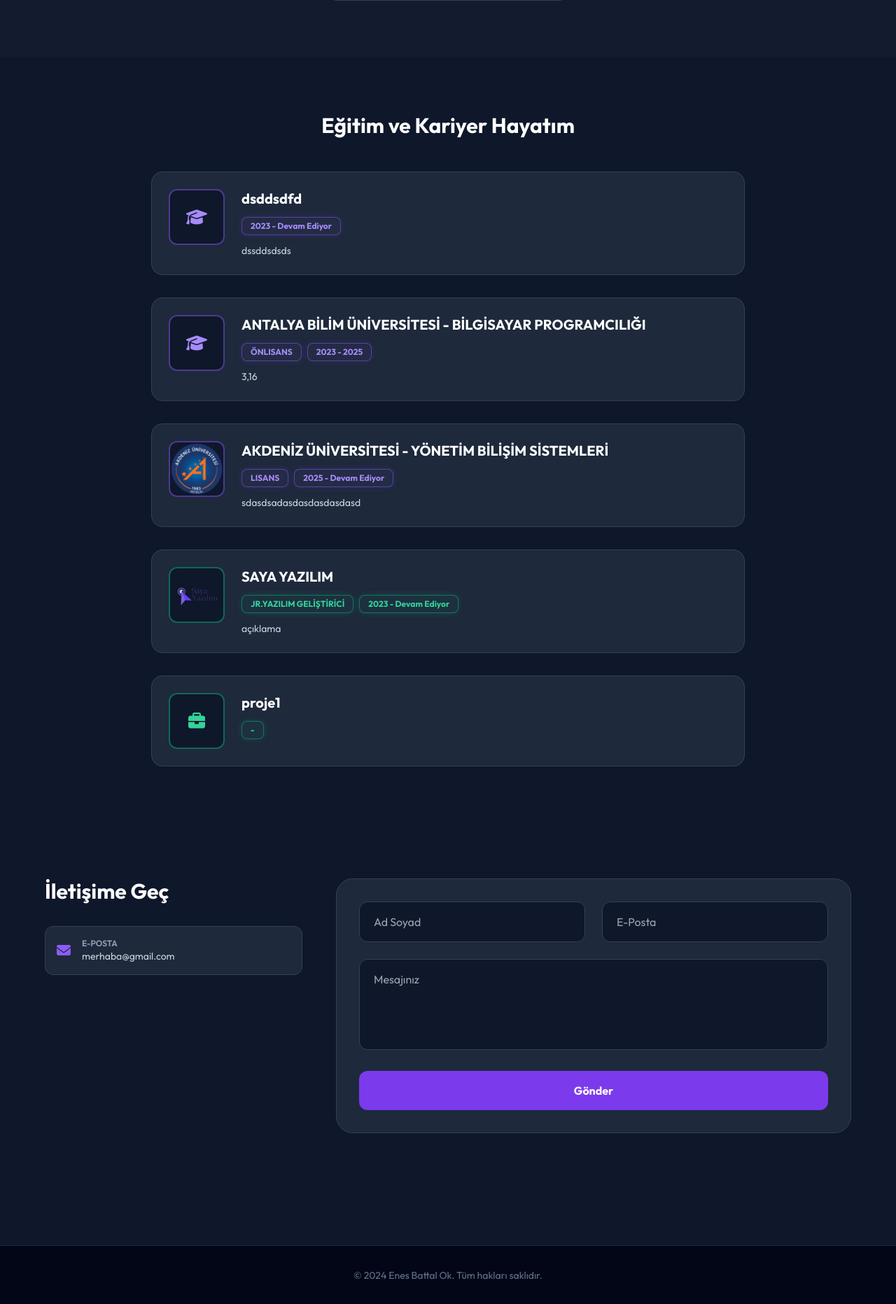
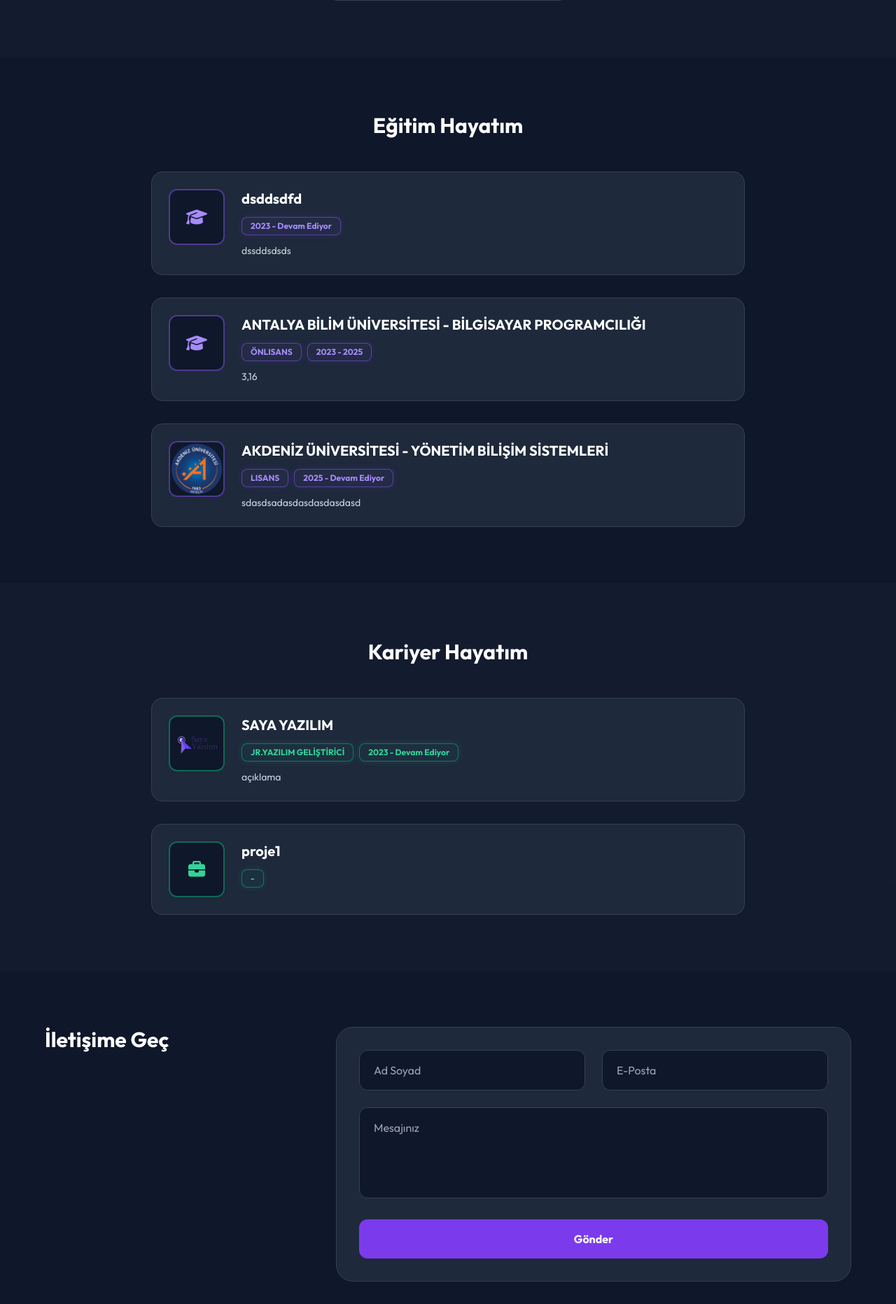
Before and after one commit to EnesBattalOk/PersonalWebsite, a Flask app: page / in a window 1280 px wide. Shown: the part 2803-4666 px from the top of the page at 70% size. Run offline with Flask 3, Linux system fonts and the light colour scheme; data comes from the database, SQL or seed files in the repository; both versions use the stored data as it was after the commit; some libraries are stand-ins or nearby versions.

Commit message:
Separate education and career sections and update their display
Split the 'Eğitim ve Kariyer Hayatım' section into two distinct sections: 'Eğitim Hayatım' and 'Kariyer Hayatım'. This involves modifying the index.html template to iterate separately over 'egitimler' and 'deneyimler' lists, adjusting the display logic for badges and icons to reflect the new separation, and removing the 'tip' condition from icon and badge styling.

Replit-Commit-Author: Agent
Replit-Commit-Session-Id: 30a19834-d001-4acc-9588-dece0907e8e4
Replit-Commit-Checkpoint-Type: full_checkpoint
Replit-Commit-Event-Id: e1138535-3e1e-45a3-ad3e-847514b97531
Replit-Commit-Screenshot-Url: https://storage.googleapis.com/screenshot-production-us-central1/48add6e2-414e-4324-b71a-e84ab72722bc/30a19834-d001-4acc-9588-dece0907e8e4/gmTTtqc
Replit-Helium-Checkpoint-Created: true

```diff
--- a/templates/index.html
+++ b/templates/index.html
@@ -72,35 +72,64 @@
     </div>
 </section>
 
-<section id="egitim-kariyer" class="py-20">
+<section id="egitim" class="py-20">
     <div class="container mx-auto px-6 max-w-4xl">
-        <h2 class="text-3xl font-bold text-center mb-12 text-white">Eğitim ve Kariyer Hayatım</h2>
-
+        <h2 class="text-3xl font-bold text-center mb-12 text-white">Eğitim Hayatım</h2>
         <div class="space-y-8">
-            {% for item in egitimler + deneyimler | sort(attribute='order_index') %}
+            {% for item in egitimler | sort(attribute='order_index') %}
             <div class="bg-slate-800 p-6 rounded-2xl border border-slate-700 hover:border-violet-500 transition-all flex flex-row gap-6 items-start">
-                <div class="w-20 h-20 flex-shrink-0 bg-slate-900 rounded-xl border-2 {% if item.tip == 'Egitim' %}border-violet-500/50{% else %}border-emerald-500/50{% endif %} flex items-center justify-center overflow-hidden">
+                <div class="w-20 h-20 flex-shrink-0 bg-slate-900 rounded-xl border-2 border-violet-500/50 flex items-center justify-center overflow-hidden">
                     {% if item.logo_url %}
                     <img src="{{ item.logo_url }}" class="w-full h-full object-cover">
                     {% else %}
-                    <i class="fa-solid {% if item.tip == 'Egitim' %}fa-graduation-cap text-violet-400{% else %}fa-briefcase text-emerald-400{% endif %} text-2xl"></i>
+                    <i class="fa-solid fa-graduation-cap text-violet-400 text-2xl"></i>
                     {% endif %}
                 </div>
                 <div class="flex-1 min-w-0 text-left">
                     <h3 class="text-xl font-bold text-white">{{ item.baslik }}</h3>
-
                     <div class="flex flex-wrap gap-2 my-3">
-                        {% set badge_info = item.degree if item.tip == 'Egitim' else item.position %}
-                        {% if badge_info %}
-                        <span class="px-3 py-1 rounded-lg text-xs font-bold border {% if item.tip == 'Egitim' %}border-violet-500/50 text-violet-400 bg-violet-500/5 shadow-[0_0_10px_rgba(124,58,237,0.2)]{% else %}border-emerald-500/50 text-emerald-400 bg-emerald-500/5 shadow-[0_0_10px_rgba(16,185,129,0.2)]{% endif %}">
-                            {{ badge_info | upper }}
+                        {% if item.degree %}
+                        <span class="px-3 py-1 rounded-lg text-xs font-bold border border-violet-500/50 text-violet-400 bg-violet-500/5 shadow-[0_0_10px_rgba(124,58,237,0.2)]">
+                            {{ item.degree | upper }}
                         </span>
                         {% endif %}
-                        <span class="px-3 py-1 rounded-lg text-xs font-bold border {% if item.tip == 'Egitim' %}border-violet-500/50 text-violet-400 bg-violet-500/5 shadow-[0_0_10px_rgba(124,58,237,0.2)]{% else %}border-emerald-500/50 text-emerald-400 bg-emerald-500/5 shadow-[0_0_10px_rgba(16,185,129,0.2)]{% endif %} whitespace-nowrap">
+                        <span class="px-3 py-1 rounded-lg text-xs font-bold border border-violet-500/50 text-violet-400 bg-violet-500/5 shadow-[0_0_10px_rgba(124,58,237,0.2)] whitespace-nowrap">
                             {{ item.start_date }} - {{ 'Devam Ediyor' if item.is_active else item.end_date }}
                         </span>
                     </div>
+                    <p class="text-slate-300 text-sm mt-2 break-all">{{ item.notlar }}</p>
+                </div>
+            </div>
+            {% endfor %}
+        </div>
+    </div>
+</section>
 
+<section id="kariyer" class="py-20 bg-slate-800/30">
+    <div class="container mx-auto px-6 max-w-4xl">
+        <h2 class="text-3xl font-bold text-center mb-12 text-white">Kariyer Hayatım</h2>
+        <div class="space-y-8">
+            {% for item in deneyimler | sort(attribute='order_index') %}
+            <div class="bg-slate-800 p-6 rounded-2xl border border-slate-700 hover:border-violet-500 transition-all flex flex-row gap-6 items-start">
+                <div class="w-20 h-20 flex-shrink-0 bg-slate-900 rounded-xl border-2 border-emerald-500/50 flex items-center justify-center overflow-hidden">
+                    {% if item.logo_url %}
+                    <img src="{{ item.logo_url }}" class="w-full h-full object-cover">
+                    {% else %}
+                    <i class="fa-solid fa-briefcase text-emerald-400 text-2xl"></i>
+                    {% endif %}
+                </div>
+                <div class="flex-1 min-w-0 text-left">
+                    <h3 class="text-xl font-bold text-white">{{ item.baslik }}</h3>
+                    <div class="flex flex-wrap gap-2 my-3">
+                        {% if item.position %}
+                        <span class="px-3 py-1 rounded-lg text-xs font-bold border border-emerald-500/50 text-emerald-400 bg-emerald-500/5 shadow-[0_0_10px_rgba(16,185,129,0.2)]">
+                            {{ item.position | upper }}
+                        </span>
+                        {% endif %}
+                        <span class="px-3 py-1 rounded-lg text-xs font-bold border border-emerald-500/50 text-emerald-400 bg-emerald-500/5 shadow-[0_0_10px_rgba(16,185,129,0.2)] whitespace-nowrap">
+                            {{ item.start_date }} - {{ 'Devam Ediyor' if item.is_active else item.end_date }}
+                        </span>
+                    </div>
                     <p class="text-slate-300 text-sm mt-2 break-all">{{ item.notlar }}</p>
                 </div>
             </div>
@@ -115,13 +144,7 @@
             <div class="lg:w-1/3">
                 <h2 class="text-3xl font-bold text-white mb-8">İletişime Geç</h2>
                 <div class="space-y-4">
-                    <div class="bg-slate-800 p-4 rounded-xl border border-slate-700 flex items-start gap-4">
-                        <i class="fas fa-envelope text-violet-500 text-xl mt-1"></i>
-                        <div>
-                            <p class="text-xs text-slate-400 font-semibold uppercase">E-Posta</p>
-                            <p class="text-slate-300 text-sm break-words">{{ admin.iletisim_email if admin else 'E-posta yok' }}</p>
-                        </div>
-                    </div>
+                    <!-- E-posta kaldırıldı -->
                 </div>
             </div>
 
```
Also changed, not shown: instance/database.db.
